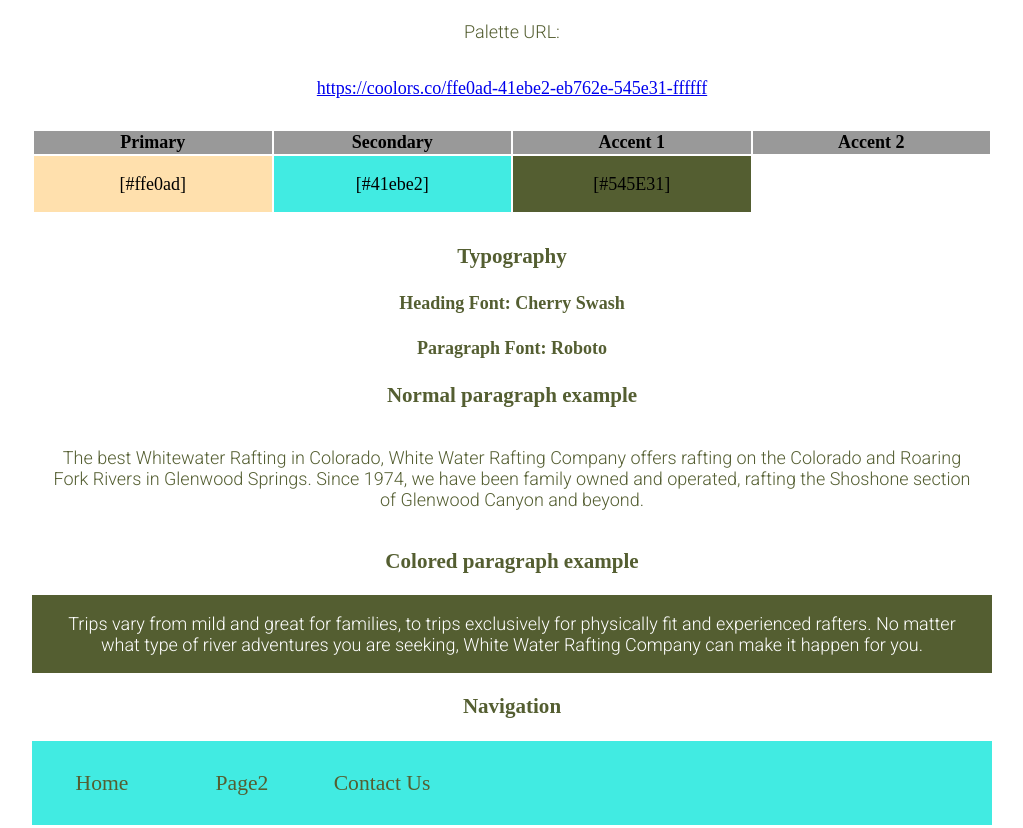
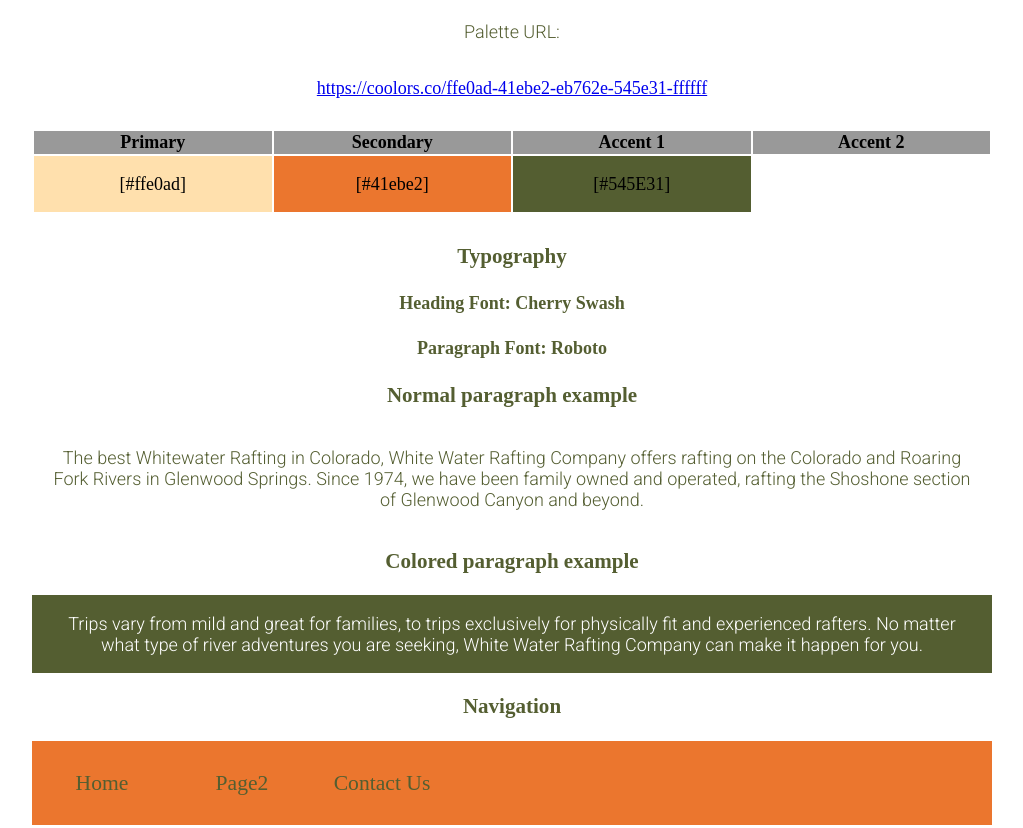
Before and after one commit to vinceoooy/wdd130, a plain HTML site: page wwr/site-plan-rafting.html in a window 1280 px wide. Shown: the part 1340-2168 px from the top of the page, without its empty margins (128-1151 px from the left). Drawn offline with Linux system fonts and the light colour scheme; a web font is replaced by a local one.

Commit message:
Site plan added

```diff
--- a/wwr/styles/site-plan-rafting.css
+++ b/wwr/styles/site-plan-rafting.css
@@ -5,7 +5,7 @@ Fonts are separated by a & */
 @import url('https://fonts.googleapis.com/css2?family=Cherry+Swash:wght@700&family=Roboto:wght@300&display=swap');:root {
   /* change the values below to your colors from your palette */
   --primary-color: #ffe0ad   ;
-  --secondary-color: #41ebe2 ;
+  --secondary-color: #eb762e ;
   --accent1-color: #545E31;
   --accent2-color: white;
 
@@ -20,7 +20,7 @@ Fonts are separated by a & */
   --paragraph-color-on-color: white; /* paragraph text on a colored background */
   --paragraph-background-color: #545E31  ;
   --nav-link-color: #545E31;
-  --nav-background-color: #41ebe2;
+  --nav-background-color: #eb762e;
   --nav-hover-link-color: white;
   --nav-hover-background-color: #545E31;
 }
```
